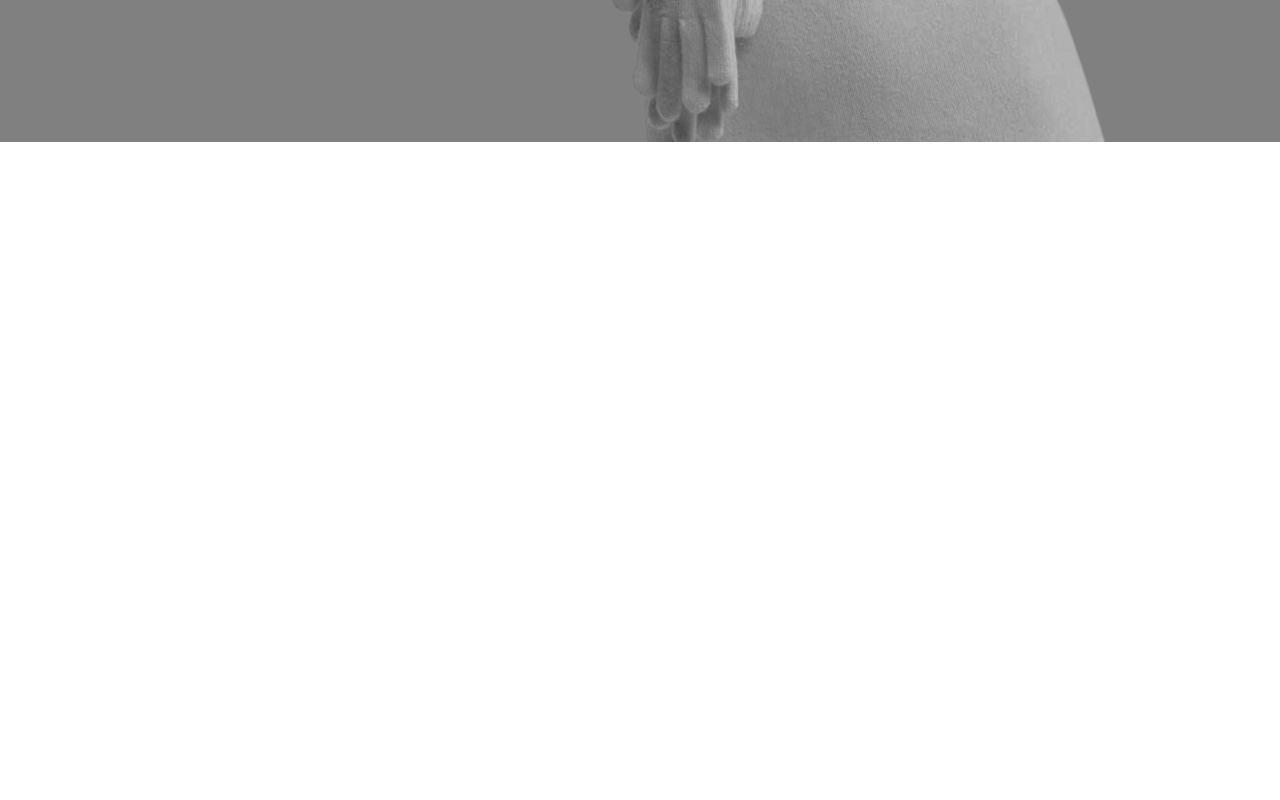
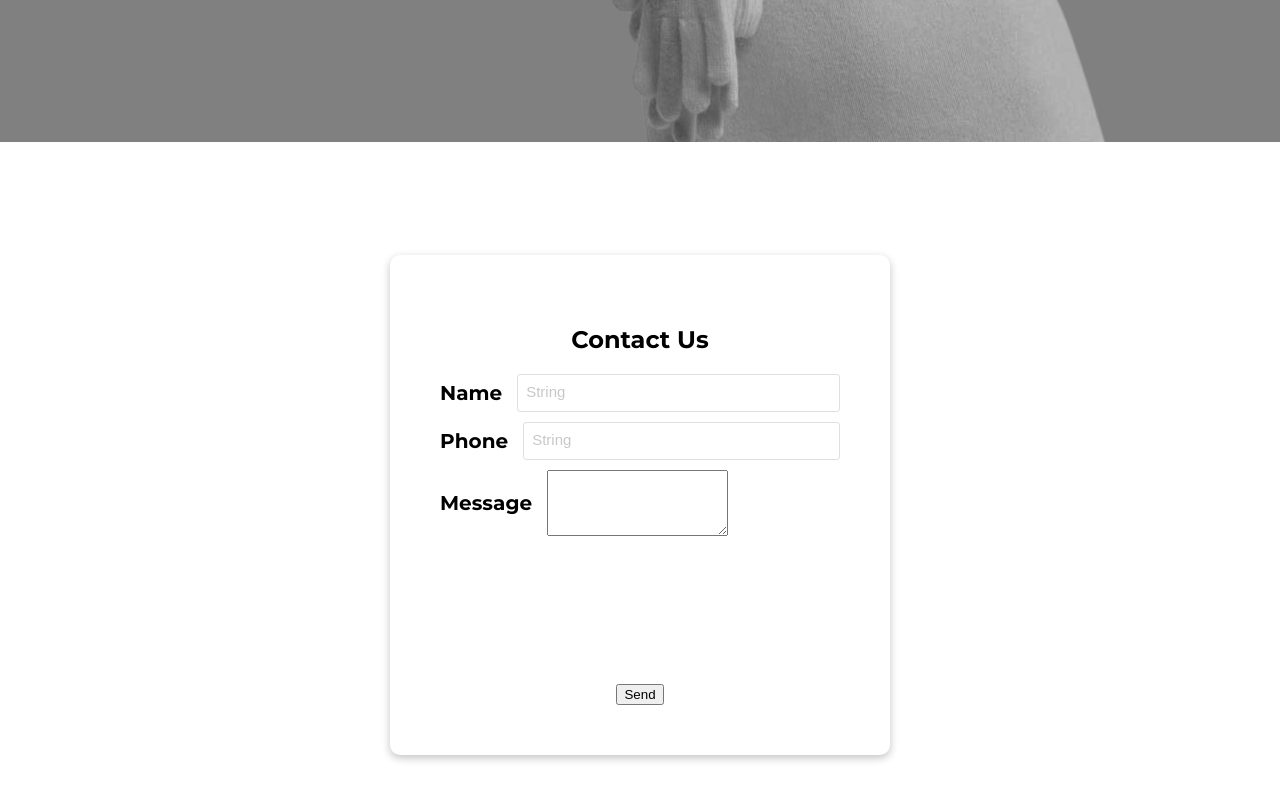
Before and after one commit to Tolik9924/SELECTION_SERVICES, a React (Vite) app: page / in a window 1280 px wide. Shown: the part 7345-8145 px from the top of the page. Before the commit the page ends 7487 px from the top, so only its background shows below. Built offline with nearby package versions, Linux system fonts and the light colour scheme.

Commit message:
start create form

```diff
--- a/src/App.tsx
+++ b/src/App.tsx
@@ -47,6 +47,7 @@ import { Modeton } from "./ui-components/modeton/Modeton";
 import { ServiceGive } from "./ui-components/service-give/ServiceGive";
 import { Consult } from "./ui-components/consult/Consult";
 import { Navbar } from "./ui-components/navbar/Navbar";
+import { ConnectForm } from "./ui-components/connect-form/ConnectForm";
 
 const SECTIONS = [
   "WARDROBE",
@@ -177,6 +178,7 @@ function App() {
         />
       </div>
       <Consult />
+      <ConnectForm />
     </div>
   );
 }
--- a/src/index.css
+++ b/src/index.css
@@ -1,6 +1,88 @@
 #root {
   margin: 0 auto;
   text-align: center;
+
+  --spacing-01: 2px;
+  --spacing-02: 4px;
+  --spacing-03: 8px;
+  --spacing-04: 12px;
+  --spacing-05: 16px;
+  --spacing-06: 22px;
+  --spacing-07: 30px;
+  --spacing-08: 38px;
+  --spacing-09: 46px;
+  --spacing-010: 92px;
+
+  /* font-size */
+  --font-size-01: 1rem;
+  --font-size-02: 1.5rem;
+  --font-size-03: 2.5rem;
+  --font-size-04: 4rem;
+  --font-size-05: 5rem;
+  --font-size-06: 6rem;
+  --font-size-title1: 1.2rem;
+  --font-size-title2: 1.1rem;
+  --font-size-subtitle1: 0.7rem;
+  --font-size-subtitle2: 0.6rem;
+  --font-size-body1: 1rem;
+  --font-size-body2: 0.8rem;
+
+  --font-size-label: 0.75rem;
+  --font-size-chip: 0.8rem;
+  --font-size-tag: 0.8rem;
+
+  /* size */
+  --custom-xs-height-size: 25px;
+  --custom-s-height-size: 28px;
+  --custom-m-height-size: 38px;
+  --custom-l-height-size: 45px;
+  --custom-xl-height-size: 55px;
+  --font-size-xs: 15px;
+  --font-size-s: 16px;
+  --font-size-m: 20px;
+  --font-size-l: 25px;
+  --font-size-xl: 35px;
+
+  /* font-family */
+  --roboto-sans-serif: Roboto, Helvetica, Arial, sans-serif;
+
+  /* font-weight */
+  --font-weight-01: 100;
+  --font-weight-02: 200;
+  --font-weight-03: 300;
+  --font-weight-04: 400;
+  --font-weight-05: 500;
+  --font-weight-06: 600;
+
+  /* color must be for each  */
+  --color-withe-background: rgb(255, 255, 255);
+
+
+  --grey: #C8C8C8;
+  --checkbox-disabled-background: #D8D8D8;
+  --black: #000;
+  --color-default-text: rgba(0, 0, 0, 0.88);
+  --color-withe-text: rgb(255, 255, 255);
+  --color-text-description: rgba(0, 0, 0, 0.45);
+  --color-disabled: rgba(0, 0, 0, 0.25);
+  --color-warning: #faad14;
+  --color-text-success: #52c41a;
+  --color-text-error: #ff4d4f;
+  --color-primary: rgb(25, 118, 210);
+  --color-primary-hover: rgba(25, 118, 210, 0.856);
+  --color-secondary:  #040404d2;
+  --color-secondary-hover: rgba(4, 16, 29, 0.699);
+  --color-success: rgb(46, 125, 50);
+  --color-success-hover: rgba(46, 125, 50, 0.829);
+  --color-error: rgb(211, 47, 47);
+  --color-error-hover: rgba(211, 47, 47, 0.815);
+
+  /* box-shadow */
+  --box-shadow-button: rgba(0, 0, 0, 0.2) 0px 3px 1px -2px, rgba(0, 0, 0, 0.14) 0px 2px 2px 0px, rgba(0, 0, 0, 0.12) 0px 1px 5px 0px;
+  --box-shadow-button-hover: 0px 2px 4px -1px rgba(0, 0, 0, 0.2), 0px 4px 5px 0px rgba(0, 0, 0, 0.14), 0px 1px 10px 0px rgba(0, 0, 0, 0.12);
+
+  /*transition*/
+  --transition-button: background-color 250ms cubic-bezier(0.4, 0, 0.2, 1) 0ms, box-shadow 250ms cubic-bezier(0.4, 0, 0.2, 1) 0ms, border-color 250ms cubic-bezier(0.4, 0, 0.2, 1) 0ms, color 250ms cubic-bezier(0.4, 0, 0.2, 1) 0ms;
 }
 
 html {
--- /dev/null
+++ b/src/shared/services/parameters/parameters.ts
@@ -0,0 +1,32 @@
+export const Variant = {
+  'primary':'primary',
+  'secondary':'secondary',
+  'success': 'success',
+  'error': 'error',
+  'dark':'dark',
+  'on-dark':'on-dark'
+};
+
+export const Shape = {
+  'round' : 'round',
+  'square' : 'square'
+};
+
+export const Size = {
+  'xs':'xs',
+  's':'s',
+  'm':'m',
+  'l':'l',
+};
+
+export const BorderRadius = {
+  'none': 'none',
+  'top': 'top',
+  'bottom': 'bottom',
+};
+
+export type ElementType = 'h1'|  'h2'|  'h3'|  'h4'|  'h5'|  'h6'|  'p'|  'div'| 'span';
+export type SizeType = keyof typeof Size;
+export type VariantType = keyof typeof Variant;
+export type ShapeType = keyof typeof Shape;
+export type BorderRadiusType = keyof typeof BorderRadius;
--- /dev/null
+++ b/src/shared/utils/capitalize.ts
@@ -0,0 +1,4 @@
+export const capitalizeFirstLetter =(string: string) => {
+  if (!string) return string;
+  return string.charAt(0).toUpperCase() + string.slice(1);
+}
--- /dev/null
+++ b/src/ui-components/Input/Input.tsx
@@ -0,0 +1,81 @@
+import {
+  Size,
+  SizeType,
+  Variant,
+  VariantType,
+} from "../../shared/services/parameters/parameters";
+import { classes } from "../../shared/utils";
+import { capitalizeFirstLetter } from "../../shared/utils/capitalize";
+
+import styles from "./input.module.css";
+
+export type Props = {
+  value: string;
+  handleChange: (value: React.ChangeEvent<HTMLInputElement>) => void;
+  name?: string;
+  id?: string;
+  label?: string;
+  isDisabled?: boolean;
+  size?: SizeType;
+  fullWidth?: boolean;
+  variant?: VariantType;
+  error?: string;
+  elementType?: "input";
+  type?: string;
+  required?: boolean;
+};
+
+export const Input = ({
+  elementType: ElementType = "input",
+  label = "string",
+  id = label || "id",
+  isDisabled = false,
+  size = "m",
+  fullWidth = false,
+  variant = "primary",
+  error,
+  handleChange,
+  value,
+  name,
+  type,
+  required,
+  ...rest
+}: Props) => {
+  return (
+    <div
+      className={classes(styles.inputContainer, {
+        [styles[Size[size]]]: !!size,
+        [styles.fullWidth]: fullWidth,
+      })}
+    >
+      <ElementType
+        className={classes(styles.input, {
+          [styles[Variant[variant]]]: variant,
+          [styles.disabled]: isDisabled,
+          [styles.placeholder]: label,
+          [styles.errored]: error,
+        })}
+        placeholder={capitalizeFirstLetter(label)}
+        autoComplete="off"
+        disabled={isDisabled}
+        id={id}
+        type={type}
+        onChange={handleChange}
+        value={value}
+        name={name}
+        required={required}
+        {...rest}
+      />
+      {error && (
+        <span
+          className={classes({
+            [styles[`error_${Size[size]}`]]: !!size,
+            [styles.errorSpan]: error,
+          })}
+        >
+          {error}
+        </span>
+      )}
+    </div>
+  );
+};
--- /dev/null
+++ b/src/ui-components/Input/input.module.css
@@ -0,0 +1,84 @@
+.inputContainer {
+  display: flex;
+  flex-direction: column;
+  position: relative;
+  box-sizing: border-box;
+}
+
+.input {
+  box-sizing: border-box;
+  outline: 0;
+  height: 100%;
+  color: var(--black-text);
+  background: transparent;
+  transition: border-color 0.2s;
+  border-radius: .2rem;
+  background: var(--color-withe-text);
+  border: 1px solid #dcdfe3;
+  padding-left: 8px;
+  padding-right: 8px;
+
+  &::placeholder {
+    color: var(--grey);
+    font-size: 15px;
+  }
+
+  &:hover {
+    border: 1px solid var(--color-primary);
+  }
+  &:focus {
+    border: 1px solid var(--color-primary);
+  }
+
+  &:required,
+  &:invalid {
+    box-shadow: none;
+  }
+}
+
+.fullWidth {
+  width: 100%;
+}
+
+.errored {
+  border: 1px solid var(--color-error);
+
+  &:hover {
+    border: 1px solid var(--color-error-hover);
+  }
+}
+
+.errorSpan {
+  position: absolute;
+  color: var(--color-error);
+}
+
+ .xs {
+  height:   var(--custom-xs-height-size);
+  font-size:  var(--font-size-xs);
+}
+
+.s {
+  height:   var(--custom-s-height-size);
+  font-size:  var(--font-size-s);
+}
+
+ .m {
+  height:   var(--custom-m-height-size);
+  font-size:  var(--font-size-m);
+}
+
+.l {
+  height:   var(--custom-l-height-size);
+  font-size:  var(--font-size-l);
+}
+.xl {
+  height:   var(--custom-xl-height-size);
+  font-size:  var(--font-size-xl);
+}
+
+.error_m{
+  left: 5px;
+  bottom: -16px;
+  font-size: 0.8rem;
+}
--- /dev/null
+++ b/src/ui-components/connect-form/ConnectForm.tsx
@@ -0,0 +1,87 @@
+import { ChangeEvent, FormEvent, useState } from "react";
+import { Input } from "../Input/Input";
+
+import styles from "./connectForm.module.css";
+
+interface FormData {
+  name: string;
+  phone: string;
+  message: string;
+}
+
+export const ConnectForm = () => {
+  const [formData, setFormData] = useState<FormData>({
+    name: "",
+    phone: "",
+    message: "",
+  });
+
+  const handleChange = (
+    e: ChangeEvent<HTMLInputElement | HTMLTextAreaElement>
+  ) => {
+    const { name, value } = e.target;
+    setFormData((prev) => ({ ...prev, [name]: value }));
+  };
+
+  const handleSubmit = (e: FormEvent) => {
+    e.preventDefault();
+    console.log("Form submitted:", formData);
+    // Add API call or other submission logic here
+  };
+
+  return (
+    <div className={styles.connectContainer}>
+      <form onSubmit={handleSubmit} className={styles.form}>
+        <h2 className="text-2xl font-bold">Contact Us</h2>
+        <div className={styles.content}>
+          <div className={styles.formItems}>
+            <div className={styles.formItem}>
+              <label className={styles.label}>Name</label>
+              <Input
+                variant="primary"
+                size="m"
+                name="name"
+                value={formData.name}
+                handleChange={handleChange}
+                fullWidth
+                required
+              />
+            </div>
+            <div className={styles.formItem}>
+              <label className={styles.label}>Phone</label>
+              <Input
+                size="m"
+                type="phone"
+                name="phone"
+                value={formData.phone}
+                handleChange={handleChange}
+                fullWidth
+                required
+              />
+            </div>
+
+            <div className={styles.formItem}>
+              <label className={styles.label}>Message</label>
+              <textarea
+                name="message"
+                value={formData.message}
+                onChange={handleChange}
+                rows={4}
+                className="w-full border rounded-lg px-3 py-2"
+                required
+              ></textarea>
+            </div>
+          </div>
+          <div className={styles.buttonContainer}>
+            <button
+              type="submit"
+              className="bg-blue-600 text-white px-4 py-2 rounded-lg hover:bg-blue-700 transition"
+            >
+              Send
+            </button>
+          </div>
+        </div>
+      </form>
+    </div>
+  );
+};
--- /dev/null
+++ b/src/ui-components/connect-form/connectForm.module.css
@@ -0,0 +1,43 @@
+.connectContainer {
+  height: 100vh;
+  background: #fff;
+  display: flex;
+  justify-content: center;
+}
+
+.form {
+  width: 500px;
+  height: 500px;
+  margin-top: 8%;
+  display: flex;
+  flex-direction: column;
+  border-radius: 10px;
+  padding: 50px;
+  box-sizing: border-box;
+  box-shadow: rgba(0, 0, 0, 0.24) 0px 3px 8px;
+}
+
+.content {
+  display: flex;
+  flex-direction: column;
+  justify-content: space-between;
+  height: 100%;
+}
+
+.formItems {
+  display: flex;
+  flex-direction: column;
+  gap: 10px;
+}
+
+.formItem {
+  display: flex;
+  width: 100%;
+  gap: 15px;
+  align-items: center;
+}
+
+.label {
+  font-size: 20px;
+  font-weight: 700;
+}
--- a/src/ui-components/navbar/navbar.module.css
+++ b/src/ui-components/navbar/navbar.module.css
@@ -62,7 +62,7 @@
 .link:hover {
   background: #e3e3e3;
   border-top: 5px solid #e3e3e3;
-  border-bottom: 5px solid #e3e3e3;
+  border-bottom: 5px solid #e9e9e9;
 }
 
 
```
